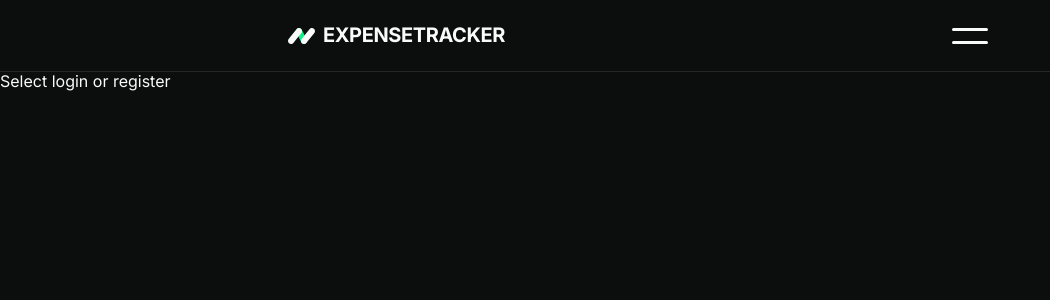
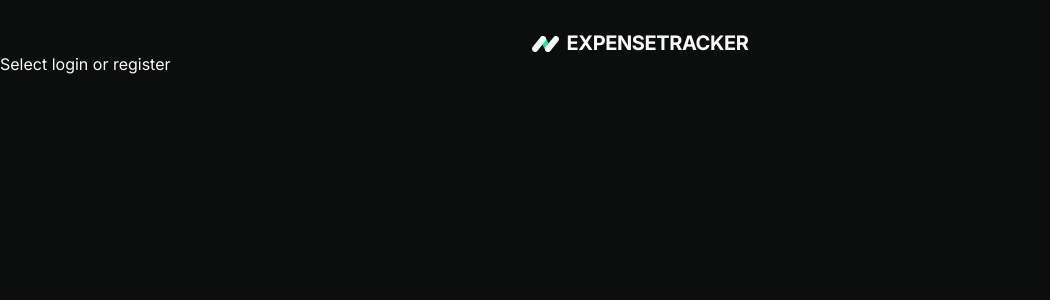
Before and after one commit to OleksiiMazurenko984/expence-tracker-team-02, a Next.js app: page / in a window 1280 px wide. Shown: the top 300 px of the page, without its empty margins (0-1050 px from the left). Built offline with nearby package versions, Linux system fonts and the light colour scheme.

Commit message:
refresh header

```diff
--- a/app/globals.css
+++ b/app/globals.css
@@ -85,21 +85,9 @@ select,
 textarea {
   font-family: inherit;
   outline: none;
-  border: 1px solid var(--border-color);
-  background-color: var(--component-bg-color);
-  color: var(--white);
-  border-radius: var(--radius-input);
-  padding: 12px 16px;
-  transition:
-    border-color 0.2s ease,
-    box-shadow 0.2s ease;
-}
-
-input:focus,
-select:focus,
-textarea:focus {
-  border-color: var(--green-neon);
-  box-shadow: 0 0 0 2px rgba(0, 210, 127, 0.2);
+  border: 1px solid var(--white-dim-02);
+  background-color: transparent;
+  color: inherit;
 }
 
 button {
@@ -108,28 +96,6 @@ button {
   border: none;
   background: none;
   padding: 0;
-}
-
-.btn-primary {
-  background-color: var(--green-neon);
-  color: #000000;
-  border-radius: var(--radius-btn);
-  padding: 12px 24px;
-  font-weight: 600;
-  display: inline-flex;
-  align-items: center;
-  justify-content: center;
-  gap: 8px;
-}
-
-.btn-primary:hover {
-  background-color: var(--green-hover);
-}
-
-.card {
-  background-color: var(--component-bg-color);
-  border-radius: var(--radius-card);
-  padding: 24px;
 }
 
 img {
--- a/components/Layout/Header/Header.module.css
+++ b/components/Layout/Header/Header.module.css
@@ -54,13 +54,18 @@
 }
 
 @media screen and (min-width: 768px) {
-  .burgerIcon {
-    width: 44px;
-    height: 44px;
+  .burgerBtn {
+    padding-top: 24px;
+    padding-bottom: 23px;
   }
 
   .burgerBtn:hover .burgerIcon {
     stroke: var(--green-neon);
+  }
+
+  .burgerIcon {
+    width: 44px;
+    height: 44px;
   }
 
   .header.isPublic .headerContent {
@@ -76,11 +81,8 @@
   .userBarBtn {
     display: block;
   }
+
   .burgerBtn {
     display: none;
   }
-
-  .header.isPublic .headerContent {
-    padding-top: 32px;
-  }
 }
--- a/components/Layout/Header/Header.tsx
+++ b/components/Layout/Header/Header.tsx
@@ -6,7 +6,7 @@ import UserBarBtn from '../UserBarBtn/UserBarBtn';
 import css from './Header.module.css';
 
 export default function Header() {
-  const isAuthenticated = true; // Тимчасово
+  const isAuthenticated = false; // Тимчасово
   const headerClasses = `${css.header} ${!isAuthenticated ? css.isPublic : ''}`;
 
   return (
@@ -17,7 +17,10 @@ export default function Header() {
 
           {isAuthenticated && (
             <>
-              <nav className={css.navigation}>
+              <nav
+                className={css.navigation}
+                aria-label="Main transaction navigation"
+              >
                 <TransactionsHistoryNav />
               </nav>
 
--- a/components/Layout/TransactionsHistoryNav/TransactionsHistoryNav.module.css
+++ b/components/Layout/TransactionsHistoryNav/TransactionsHistoryNav.module.css
@@ -33,14 +33,9 @@
 .link:focus,
 .link:active {
   background-color: var(--green-neon);
-  border-color: var(--green-neon);
   color: var(--bg-color);
 }
 
 .link:active {
   transform: scale(0.97);
 }
-
-.active:hover {
-  color: var(--bg-color);
-}
```
